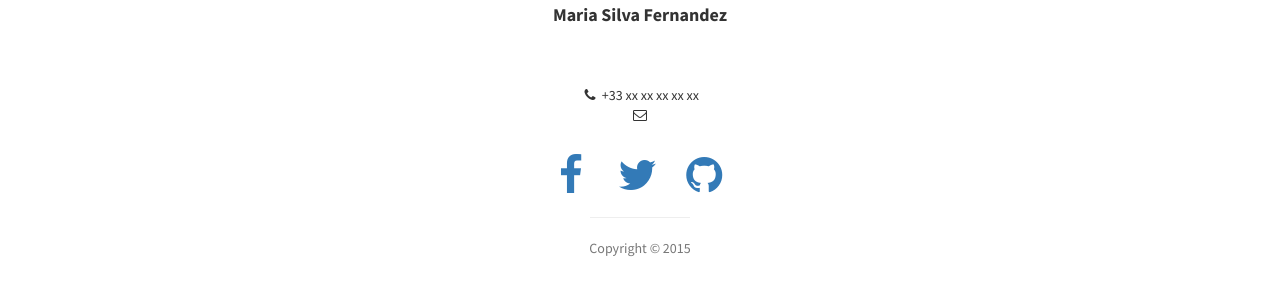
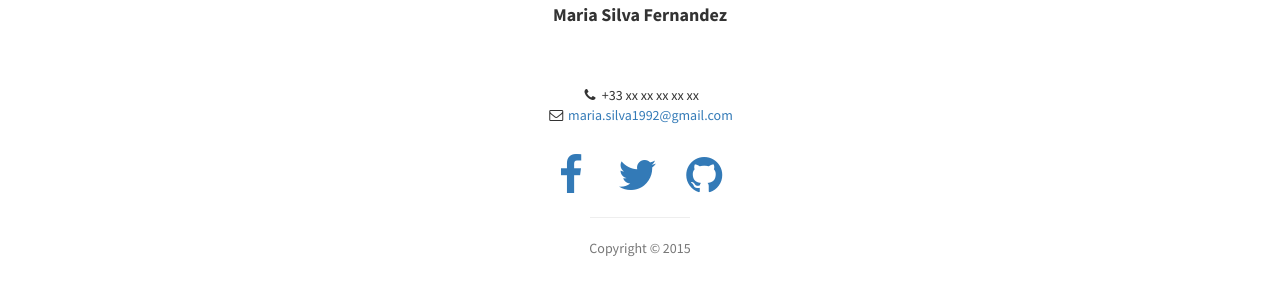
Before and after one commit to shashwatx/shashwatx.github.io, a Jekyll site: the page built from index.html, in a window 1280 px wide. Shown: the part 1168-1468 px from the top of the page. Built offline with Jekyll 4.4.1, drawn with Linux system fonts in a browser that asks for light colours.

Commit message:
Adding email and facebook

```diff
--- a/_config.yml
+++ b/_config.yml
@@ -8,8 +8,8 @@ url: "" # the base hostname & protocol for your site
 
 # User setting
 owner: Maria Silva Fernandez
-email:
-facebook_username:
+email: maria.silva1992@gmail.com
+facebook_username: maria.silva.5851
 twitter_username:
 github_username:
 address:
```
